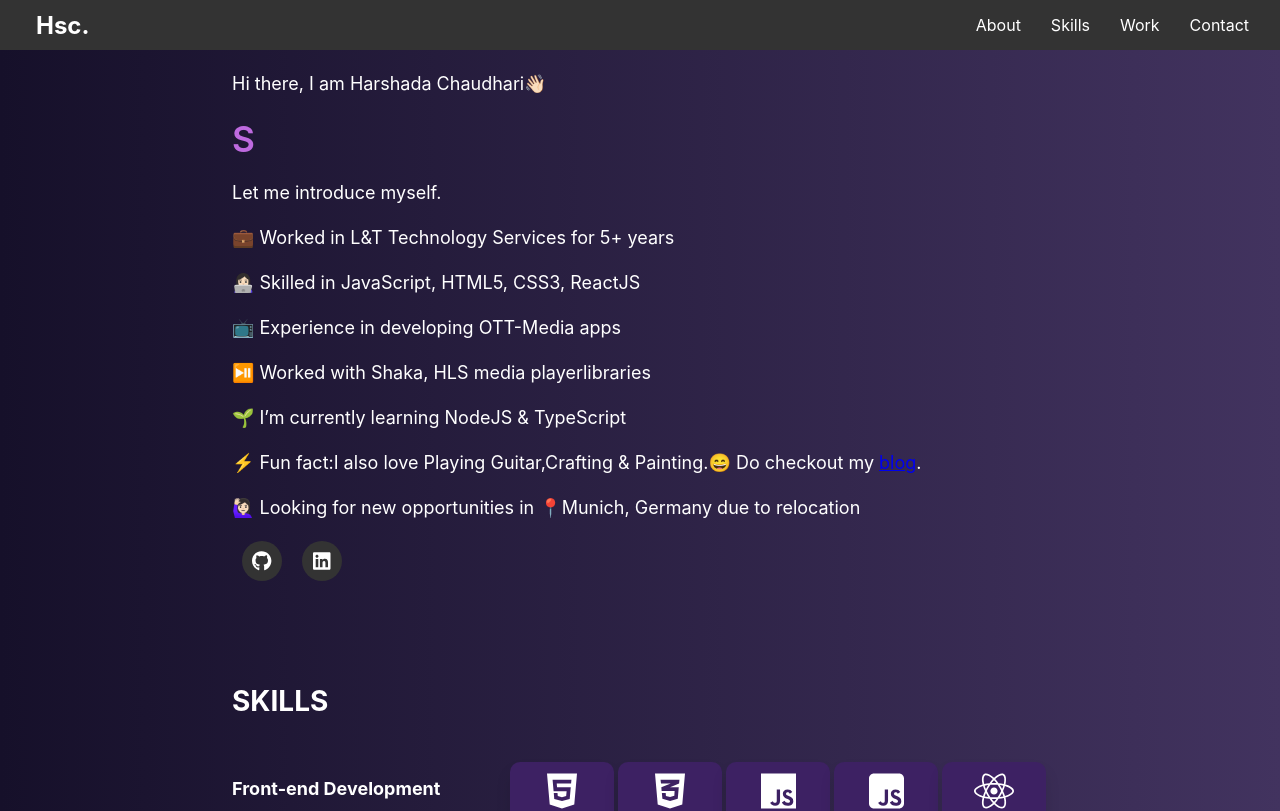
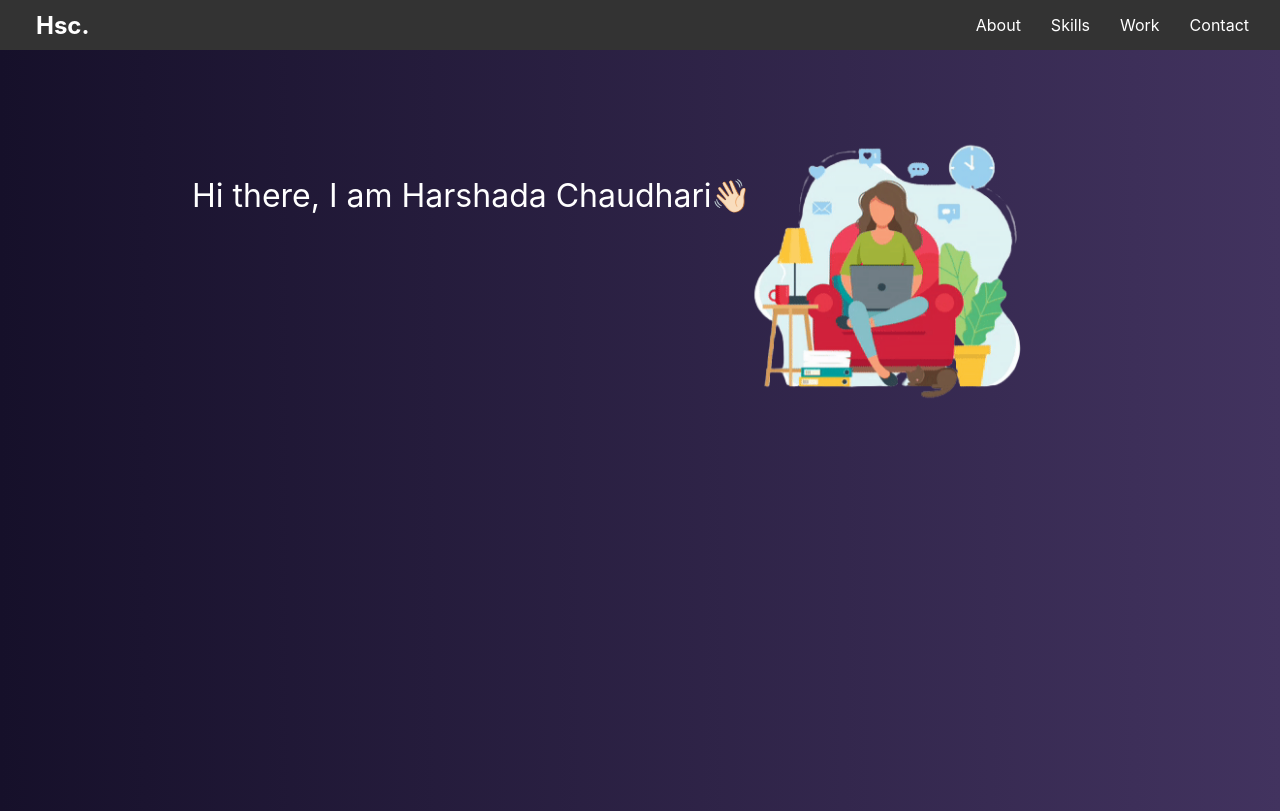
Before and after one commit to harshadaYCSM/portfolio, a React (Create React App) app in the folder portfolio/: page / in a window 1280 px wide. Shown: the top 811 px of the page. Built offline with nearby package versions, Linux system fonts and the light colour scheme.

Commit message:
added intro page

```diff
--- a/portfolio/package.json
+++ b/portfolio/package.json
@@ -25,7 +25,10 @@
     "start": "react-scripts start",
     "build": "react-scripts build",
     "test": "react-scripts test",
-    "eject": "react-scripts eject"
+    "eject": "react-scripts eject",
+    "homepage": "http://harshadaYCSM.github.io/Portfolio",
+    "predeploy" : "npm run build",
+"deploy" : "gh-pages -d build"
   },
   "eslintConfig": {
     "extends": [
--- a/portfolio/src/components/About.js
+++ b/portfolio/src/components/About.js
@@ -3,7 +3,6 @@ import '../styles/About.css';
 // import profileImage from '../images/profile.jpg';
 import { FontAwesomeIcon } from '@fortawesome/react-fontawesome';
 import { faGithub, faLinkedin } from '@fortawesome/free-brands-svg-icons';
-import Type from './Type';
 
 const About = () => {
   const githubUrl = 'https://github.com/harshadaYCSM'; // Replace with your GitHub profile URL
@@ -16,12 +15,7 @@ const About = () => {
       </div>
       {/* <h2>About</h2> */}
       {/* <h4>SUMMARY</h4> */}
-      <p>Hi there, I am Harshada Chaudhari
-      <span className="wave" role="img" aria-labelledby="wave">
-                  👋🏻
-                </span>
-      </p>
-      <Type />
+
 
       {/* <p>💻 I am a Frontend Developer</p> */}
       <p>Let me introduce myself.</p>
--- a/portfolio/src/components/Body.js
+++ b/portfolio/src/components/Body.js
@@ -5,10 +5,14 @@ import Projects from "./Projects";
 import Skills from "./Skills";
 import Contact from "./Contact";
 import Work from "./Work";
+import Intro from "./Intro";
 
 function Body() {
   return (
   <div className="body">
+    <section id="intro">
+      <Intro />
+    </section>
     <section id="about">
       <About />
     </section>
--- a/portfolio/src/components/Header.js
+++ b/portfolio/src/components/Header.js
@@ -1,11 +1,10 @@
 import React, { useState } from "react";
-// import "./header.css";
+import "../styles/Header.css";
 // import Mobile from "./mobile";
 // import Web from "./web/index";
 import NavBar from "./NavBar"
 
-
-function Header() {
+const Header = () => {
   const [isOpen, setIsOpen]=useState(false);
   return (
     <div className="header">
--- /dev/null
+++ b/portfolio/src/components/Intro.js
@@ -0,0 +1,23 @@
+import React, { useState } from "react";
+import Type from './Type';
+import '../styles/Intro.css';
+
+const Intro = () => {
+
+
+    return (
+        <div className="intro">
+          <p className="introduction">Hi there, I am Harshada Chaudhari
+          <span className="wave" role="img" aria-labelledby="wave">
+                      👋🏻
+                    </span>
+          </p>
+          <Type />
+          <div className="banner-image">
+            <img src="coder.png"></img>
+          </div>
+        </div>
+      );
+}
+
+export default Intro;
--- a/portfolio/src/styles/Header.css
+++ b/portfolio/src/styles/Header.css
@@ -1,8 +1,25 @@
 .header {
-    display: flex;
     justify-content: space-between;
     flex: 1 1;
     padding: 12px;
-    position: relative;
     align-items: center;
+    margin-top: 9vh;
 }
+
+.banner-image {
+    position: absolute;
+    left: 55vw;
+    top: 13vh;
+
+
+
+}
+
+img {
+    height: 40vh;
+}
+
+.introduction {
+    font-size: xx-large;
+    margin: 0;
+}
--- /dev/null
+++ b/portfolio/src/styles/Intro.css
@@ -0,0 +1,13 @@
+.intro {
+    width: 100%;
+    min-height: 85vh;
+    padding: 80px 0;
+    /* font-size: 1.4rem; */
+    /* min-height: 100vh; */
+    align-items: center;
+    justify-content: center;
+}
+
+@media (max-width: 768px) {
+
+}
```
Also changed, not shown: portfolio/public/coder.png (added).
